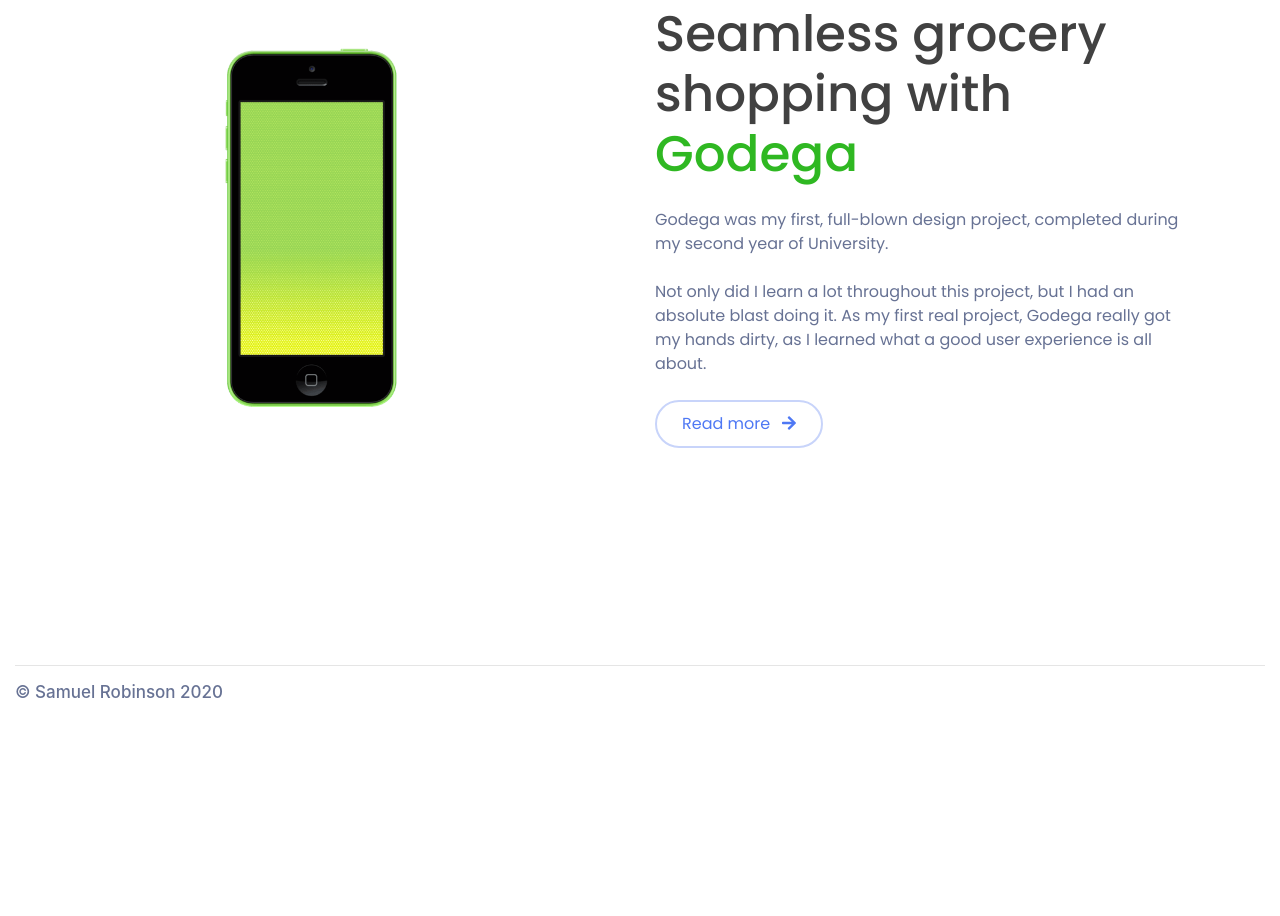
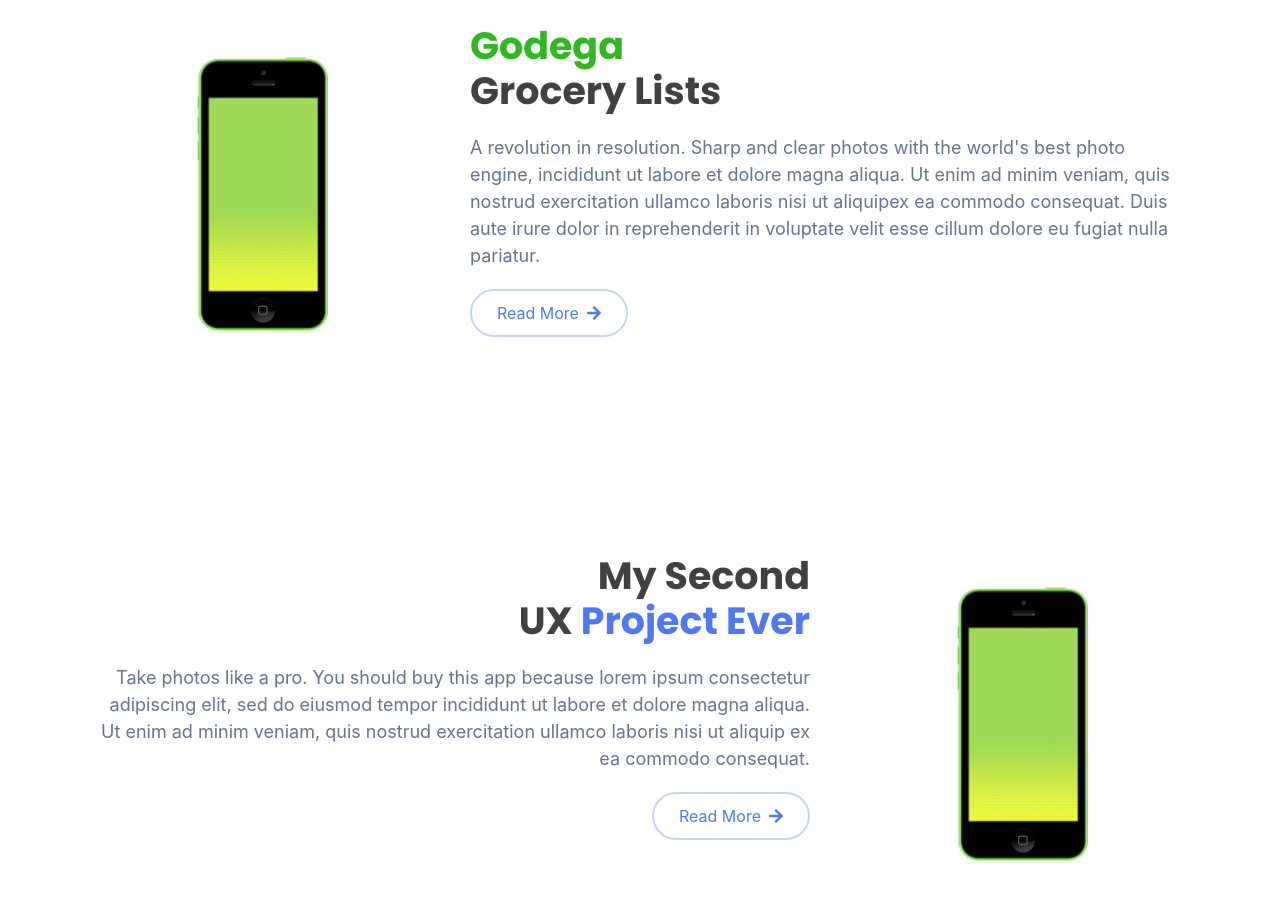
Before and after one commit to Samuel-Robinson/Portfolio-Website, a plain HTML site: page index.html in a window 1280 px wide. Shown: the part 631-1547 px from the top of the page. Before the commit the page ends 1341 px from the top, so only its background shows below. Drawn offline with nearby package versions, Linux system fonts and the light colour scheme.

Commit message:
Updated Styling

```diff
--- a/Stylesheet/myStyle.css
+++ b/Stylesheet/myStyle.css
@@ -58,8 +58,98 @@
   color: #677294;
 }
 
-.title {
+img {
+  display: block;
+  height: auto;
+  max-width: 100%;
+}
+
+.row:after {
+  content: "";
+  display: table;
+  clear: both
+}
+
+.column-66 {
+  float: left;
+  width: 66.66666%;
+  padding: 20px;
+}
+
+.column-33 {
+  float: left;
+  width: 33.33333%;
+  padding: 20px;
+}
+
+#title {
   color:#414141;
+  font-family: 'poppins',sans-serif;
+  font-weight: bold;
+  margin-bottom: 20px;
+  font-size: 38px;
+}
+
+#para {
+  color: #677294;
+  font-size: 18px;
+  margin-bottom: 20px;
+}
+
+#title2 {
+  color:#414141;
+  font-family: 'poppins',sans-serif;
+  text-align: right;
+  font-weight: bold;
+  margin-bottom: 20px;
+  font-size: 38px;
+}
+
+#case {
+  margin-bottom: 150px;
+}
+
+#para2 {
+  color: #677294;
+  font-size: 18px;
+  text-align: right;
+  margin-bottom: 20px;
+}
+
+#button2 {
+  float:right;
+  color:#4e78f4;
+}
+
+#button2:hover {
+  color:white;
+}
+
+@media screen and (max-width: 1000px) {
+  .column-66,
+  .column-33 {
+    width: 100%;
+    text-align: center;
+  }
+  img {
+    margin: auto;
+  }
+
+  #button2 {
+    float:none;
+  }
+
+
+}
+
+@media screen and (max-width: 1000px) {
+  #title2 {
+    text-align: center;
+  }
+
+  #para2 {
+    text-align: center;
+  }
 }
 
 #wlu {
--- a/index.html
+++ b/index.html
@@ -57,7 +57,7 @@
         </div>
     </div>
 
-<!-- Card -->
+<!-- Card
 
 <section class="section" id="about">
     <div class="container">
@@ -81,6 +81,36 @@
     </div>
 </section>
 
+-->
+
+
+
+<div id="case" class="container">
+    <div class="row">
+      <div class="column-33">
+        <img src="PlaceholderImg.png" alt="App" width="400" height="400">
+      </div>
+      <div class="column-66">
+        <h1 id="title" class="xlarge-font"><span style="color:rgb(47, 184, 34);">Godega</span> <br> Grocery Lists</h1>
+        <p id="para">A revolution in resolution. Sharp and clear photos with the world's best photo engine, incididunt ut labore et dolore magna aliqua. Ut enim ad minim veniam, quis nostrud exercitation ullamco laboris nisi ut aliquipex ea commodo consequat. Duis aute irure dolor in reprehenderit in voluptate velit esse cillum dolore eu fugiat nulla pariatur.</p>
+        <a class="button" href="Godega.html">Read More</button><span class="ml-2 right-icon"><svg class="svg-inline--fa fa-arrow-right fa-w-14" aria-hidden="true" data-prefix="fas" data-icon="arrow-right" role="img" xmlns="http://www.w3.org/2000/svg" viewBox="0 0 448 512" data-fa-i2svg=""><path fill="currentColor" d="M190.5 66.9l22.2-22.2c9.4-9.4 24.6-9.4 33.9 0L441 239c9.4 9.4 9.4 24.6 0 33.9L246.6 467.3c-9.4 9.4-24.6 9.4-33.9 0l-22.2-22.2c-9.5-9.5-9.3-25 .4-34.3L311.4 296H24c-13.3 0-24-10.7-24-24v-32c0-13.3 10.7-24 24-24h287.4L190.9 101.2c-9.8-9.3-10-24.8-.4-34.3z"></path></svg><!-- <i class="fas fa-arrow-right"></i> --></span></a>
+      </div>
+    </div>
+  </div>
+
+  <div id="case" class="container">
+    <div class="row">
+      <div class="column-66">
+        <h1 id="title2" class="xlarge-font">My Second <br> UX <span style="color:#4e78f4;">Project Ever</span></h1>
+        <p id="para2">Take photos like a pro. You should buy this app because lorem ipsum consectetur adipiscing elit, sed do eiusmod tempor incididunt ut labore et dolore magna aliqua. Ut enim ad minim veniam, quis nostrud exercitation ullamco laboris nisi ut aliquip ex ea commodo consequat.</p>
+        <a id="button2" class="button">Read More</button><span class="ml-2 right-icon"><svg class="svg-inline--fa fa-arrow-right fa-w-14" aria-hidden="true" data-prefix="fas" data-icon="arrow-right" role="img" xmlns="http://www.w3.org/2000/svg" viewBox="0 0 448 512" data-fa-i2svg=""><path fill="currentColor" d="M190.5 66.9l22.2-22.2c9.4-9.4 24.6-9.4 33.9 0L441 239c9.4 9.4 9.4 24.6 0 33.9L246.6 467.3c-9.4 9.4-24.6 9.4-33.9 0l-22.2-22.2c-9.5-9.5-9.3-25 .4-34.3L311.4 296H24c-13.3 0-24-10.7-24-24v-32c0-13.3 10.7-24 24-24h287.4L190.9 101.2c-9.8-9.3-10-24.8-.4-34.3z"></path></svg><!-- <i class="fas fa-arrow-right"></i> --></span></a>
+      </div>
+      <div class="column-33">
+        <img src="PlaceholderImg.png" alt="app" width="400" height="400">
+      </div>
+    </div>
+  </div>
+
 
 <!--- Footer 2 -->
 
```
